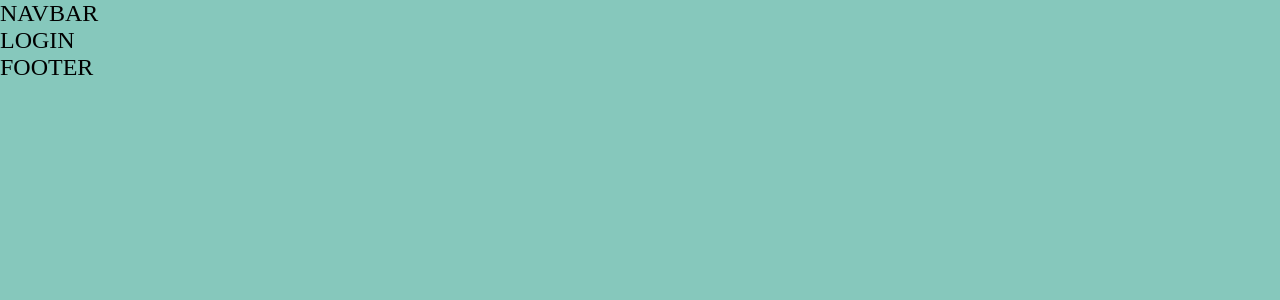
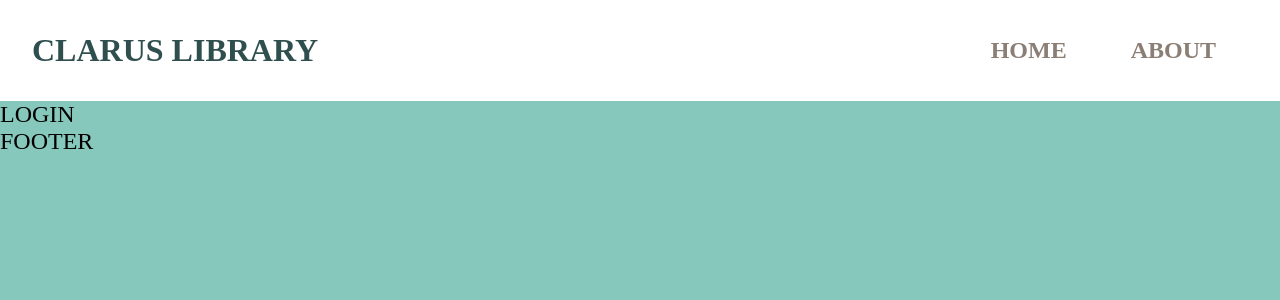
Before and after one commit to 8490/react-library-app, a React (Create React App) app: page /login in a window 1280 px wide. Shown: the top 300 px of the page. Built offline with nearby package versions, Linux system fonts and the light colour scheme; a web font is replaced by a local one.

Commit message:
update Navbar

```diff
--- a/src/components/navbar/Navbar.jsx
+++ b/src/components/navbar/Navbar.jsx
@@ -1,7 +1,16 @@
 import React from "react";
+import { Logo, Menu, MenuLink, Nav } from "./Navbar.style";
 
 const Navbar = () => {
-  return <div>Navbar</div>;
+  return (
+    <Nav justify="space-between">
+      <Logo to="/">Clarus Library</Logo>
+      <Menu>
+        <MenuLink to="/">Home</MenuLink>
+        <MenuLink to="/about">About</MenuLink>
+      </Menu>
+    </Nav>
+  );
 };
 
 export default Navbar;
--- a/src/components/navbar/Navbar.style.jsx
+++ b/src/components/navbar/Navbar.style.jsx
@@ -0,0 +1,32 @@
+import { NavLink } from "react-router-dom";
+import styled from "styled-components";
+import Flex from "../../styles/Flex";
+
+export const Nav = styled(Flex)`
+  background: ${({ theme }) => theme.colors.navbarBgColor};
+  padding: 1rem 2rem;
+`;
+
+export const Logo = styled(NavLink)`
+  padding: 1rem 0;
+  color: ${({ theme }) => theme.colors.logoColor};
+  text-decoration: none;
+  font-weight: 800;
+  font-size: 2rem;
+`;
+
+export const Menu = styled(Flex)`
+  font-weight: bold;
+`;
+
+export const MenuLink = styled(NavLink)`
+  text-align: center;
+  padding: 1rem 2rem;
+  cursor: pointer;
+  text-decoration: none;
+  color: ${({ theme }) => theme.colors.linkColor};
+  transition: all 0.3s ease-in;
+  :hover {
+    color: ${({ theme }) => theme.colors.linkHoverColor};
+  }
+`;
--- a/src/styles/Flex.jsx
+++ b/src/styles/Flex.jsx
@@ -6,3 +6,5 @@ const Flex = styled.div`
   align-items: ${({ align }) => (align ? align : "center")};
   flex-wrap: ${({ wrap }) => wrap && wrap};
 `;
+
+export default Flex;
```
